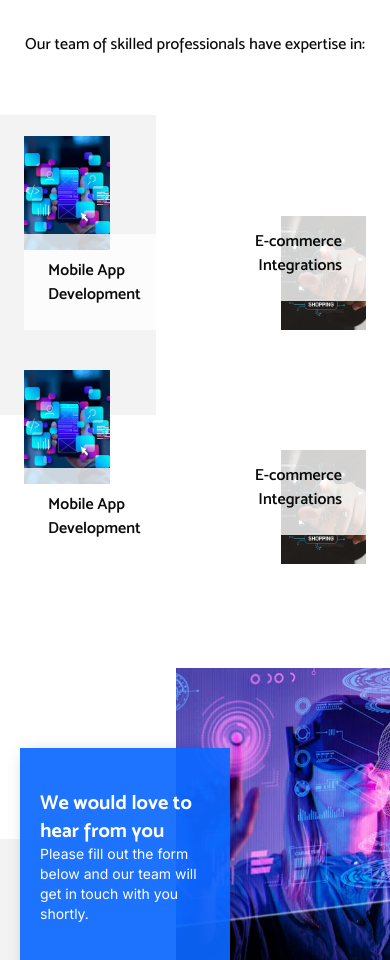
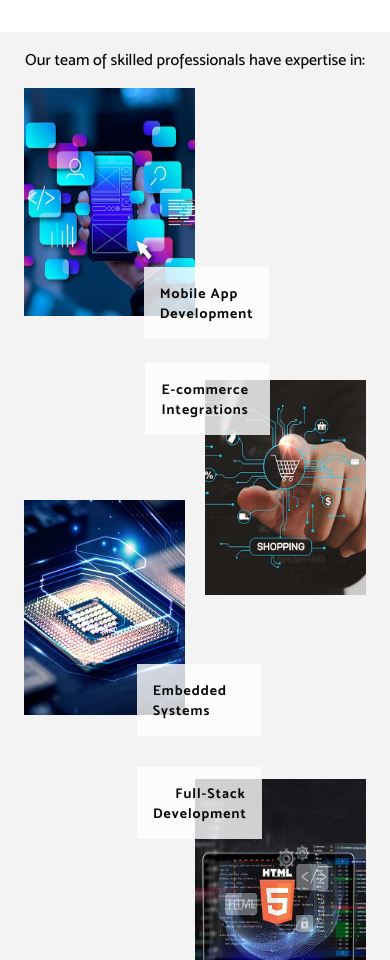
Before and after one commit to ThirstyNeuronsTeam/iceapple-website, a Next.js app: page /services/app-development in a window 390 px wide. Shown: the part 1040-2000 px from the top of the page. Built offline with nearby package versions, Linux system fonts and the light colour scheme.

Commit message:
app development page ui changes

```diff
--- a/data/services-page/app-development-page.json
+++ b/data/services-page/app-development-page.json
@@ -24,37 +24,38 @@
             "services": [
                 {
                     "id": 1,
-                    "titleBlue": "DevOps:",
                     "title": "Mobile App Development",
-                    "imgSrc": "/assets/general/home-page/data-science.webp",
+                    "imgSrc": "/assets/general/services/mobile-app.png",
+                    "sectionName": "one",
                     "alignRight": false,
-                    "alignLeft": false,
-                    "sectionName": "one",
-                    "shadow": true
+                    "mobileSectionName": "one"
                 },
                 {
                     "id": 2,
-                    "titleBlue": "Apps:",
-                    "title": "Unleash your industry with stable, robust, and powerful custom apps",
-                    "description": "Our Application Development Services are curated with world-class tech a and a strong business orientation..",
-                    "imgSrc": "/assets/general/home-page/application-services.webp",
+                    "title": "E-commerce Integrations",
+                    "imgSrc": "/assets/general/services/e-commerce.png",
+                    "sectionName": "two",
                     "alignRight": true,
-                    "alignLeft": false,
-                    "sectionName": "two",
-                    "shadow": true
+                    "mobileSectionName": "two"
                 },
                 {
                     "id": 3,
-                    "titleBlue": "Data Science:",
-                    "title": "Unveil the hidden insights in your data",
-                    "description": "Are you considering outsourcing a data science project or exploring staff augmentation services? Achieve transformative results with our exceptional solutions.",
-                    "imgSrc": "/assets/general/home-page/devops-services.webp",
+                    "title": "Embedded Systems",
+                    "imgSrc": "/assets/general/services/embedded-systems.png",
+                    "sectionName": "one",
                     "alignRight": false,
-                    "alignLeft": true,
-                    "sectionName": "three",
-                    "shadow": true
+                    "mobileSectionName": "three"
+                },
+                {
+                    "id": 4,
+                    "title": "Full-Stack Development",
+                    "imgSrc": "/assets/general/services/full-stack-development.png",
+                    "sectionName": "two",
+                    "alignRight": true,
+                    "mobileSectionName": "four"
                 }
-            ]
+            ],
+            "bottomContent": "We are your trusted partner for quality assurance and innovative success in competitive markets."
         },
         "enquiryFormSection": {
             "contents": [],
--- a/src/app/services/app-development/page.tsx
+++ b/src/app/services/app-development/page.tsx
@@ -15,7 +15,7 @@ const AboutUs: React.FC = () => {
       <AppServicesSection
         contentClassName="w-full sm:w-3/4 ms-auto"
         {...content.appServices.ourServicesSection}
-        // servicesData={content.appServices.ourServicesSection}
+        servicesData={content.appServices.ourServicesSection}
       />
       <OurEnquiryFormSection {...content.appServices.enquiryFormSection} />
     </section>
--- a/src/components/app-development/app-brief-section/index.tsx
+++ b/src/components/app-development/app-brief-section/index.tsx
@@ -1,26 +1,70 @@
+"use client";
 import React from "react";
 import HeadingSectionDetail from "@/components/common/heading";
 import Image from "next/image";
+import clsx from "clsx";
+import { useDeviceType } from "../../../../hooks/useDeviceType";
 
 type AppServicesProps = {
   subHeading: string;
   heading: string;
   contents: string[];
   contentClassName: string;
-  //   servicesData: {
-  //     services: {
-  //       id: number;
-  //       titleBlue: string;
-  //       title: string;
-  //       description: string;
-  //       imgSrc: string;
-  //       alignRight?: boolean; // alternate layout
-  //       reverse?: boolean;
-  //       alignLeft: boolean;
-  //       sectionName: string;
-  //       shadow: boolean;
-  //     }[];
-  //   };
+  servicesData: {
+    services: {
+      id: number;
+      title: string;
+      imgSrc: string;
+      sectionName: string;
+      alignRight: boolean;
+      mobileSectionName: string;
+    }[];
+  };
+  bottomContent: string;
+};
+
+const ServiceItem: React.FC<{
+  item: AppServicesProps["servicesData"]["services"][0];
+}> = ({ item }) => {
+  return (
+    <div
+      className={clsx(
+        item.mobileSectionName === "two" ? "order-2" : "",
+        item.mobileSectionName === "three" ? "order-1 mt-30" : "",
+        item.mobileSectionName === "four" ? "ms-auto" : "",
+        "relative w-1/2"
+      )}
+    >
+      <div
+        className={clsx(
+          item.alignRight ? "ms-auto" : "",
+          "relative w-full sm:w-2/4 aspect-[3/4]"
+        )}
+      >
+        <Image fill alt="" sizes="100vw" src={item.imgSrc} />
+      </div>
+
+      {/* Content Section overlapping */}
+      <div
+        className={clsx(
+          item.mobileSectionName === "one" ? "left-[70%] -bottom-[10%]" : "",
+          item.mobileSectionName === "two" ? "-left-[37%] -top-[5%]" : "",
+          item.mobileSectionName === "three" ? "left-[70%] -bottom-[10%]" : "",
+          item.mobileSectionName === "four" ? "-left-[34%] -top-[5%]" : "",
+          "absolute min-w-[125px] max-w-[125px] sm:max-w-xl bg-[rgba(255,255,255,80%)] z-10 p-4 sm:p-15"
+        )}
+      >
+        <h3
+          className={clsx(
+            item.mobileSectionName === "four" ? "text-right" : "",
+            "text-sm md:text-4xl font-bold sm:font-semibold tracking-[1px] sm:tracking-[3px] max-w-xs"
+          )}
+        >
+          {item.title}
+        </h3>
+      </div>
+    </div>
+  );
 };
 
 const AppServicesSection: React.FC<AppServicesProps> = ({
@@ -28,13 +72,17 @@ const AppServicesSection: React.FC<AppServicesProps> = ({
   heading,
   contents,
   contentClassName,
+  servicesData,
+  bottomContent,
 }) => {
+  const deviceType = useDeviceType();
+
   return (
-    <article className="relative mb-10 sm:mb-60 sm:before:content-[''] before:absolute before:bottom-[25%] sm:before:bottom-[3%] before:h-[300px] sm:before:h-[800px] before:left-0 sm:before:left-[inherit] sm:before:right-0 before:bg-[#F3F3F3] before:w-[40vw] sm:before:w-[49vw] z-0">
+    <article className="relative mb-10 sm:mb-60">
       <div className="w-full mx-auto px-5 2xl:px-0 container">
-        <div className="relative pt-0 sm:pt-20 pb-5 sm:pb-15 text-center sm:text-right">
+        <div className="relative pt-0 sm:pt-20 pb-5 sm:pb-15 text-left sm:text-right">
           <HeadingSectionDetail
-            align="smRightXsCenter"
+            align="smLeftXsCenter"
             headingWidth="xl"
             contentClassName={contentClassName}
             subHeading={subHeading}
@@ -43,94 +91,73 @@ const AppServicesSection: React.FC<AppServicesProps> = ({
           />
         </div>
       </div>
-      <div className="sm:bg-[#F3F3F3]">
-        <div className="mx-auto px-6 pb-16 sm:py-16 container">
-          <p className="sm:text-3xl font-medium text-center mb-20">
+      <div className="bg-[#F3F3F3]">
+        <div className="mx-auto px-6 py-4 pb-16 sm:py-16 container">
+          <p className="sm:text-3xl font-medium text-center mb-4 sm:mb-20">
             Our team of skilled professionals have expertise in:
           </p>
-          <div className="sm:space-y-40">
+          <div className="space-y-16 sm:space-y-40">
+            {deviceType === "mobile" && (
+              <>
+                {servicesData.services[0] && (
+                  <ServiceItem item={servicesData.services[0]} />
+                )}
+
+                {(servicesData.services[1] || servicesData.services[2]) && (
+                  <div className="flex justify-between gap-x-5 gap-y-10">
+                    {servicesData.services.slice(1, 3).map((item) => (
+                      <ServiceItem key={item.id} item={item} />
+                    ))}
+                  </div>
+                )}
+
+                {servicesData.services[3] && (
+                  <ServiceItem item={servicesData.services[3]} />
+                )}
+              </>
+            )}
+            {deviceType === "desktop" ? (
               <div className="flex justify-between flex-wrap gap-y-10">
-              <div className="relative w-1/2">
-                <div className="relative w-2/4 aspect-[3/4]">
-                  <Image
-                    fill
-                    alt=""
-                    sizes="100vw"
-                    src="/assets/general/services/mobile-app.png"
-                  />
+                {servicesData.services.map((item) => {
+                  return (
+                    <div
+                      key={item.id}
+                      className={clsx(
+                        item.sectionName === "two" ? "mt-30" : "",
+                        "relative w-1/2"
+                      )}
+                    >
+                      <div
+                        className={clsx(
+                          item.alignRight === true ? "ms-auto" : "",
+                          "relative w-full sm:w-2/4 aspect-[3/4]"
+                        )}
+                      >
+                        <Image fill alt="" sizes="100vw" src={item.imgSrc} />
                       </div>
                       {/* Content Section overlapping */}
                       <div
-                  className={`absolute right-0 bottom-0 max-w-[300px] sm:max-w-xl bg-[rgba(255,255,255,80%)] z-10 p-6 sm:p-15`}
+                        className={clsx(
+                          item.alignRight === true
+                            ? "left-0 -top-[10%]"
+                            : "right-0 bottom-[10%]",
+                          "absolute max-w-[200px] sm:max-w-xl bg-[rgba(255,255,255,80%)] z-10 p-5 sm:p-15"
+                        )}
                       >
                         <h3
-                    className={`text-base md:text-4xl font-semibold sm:tracking-[3px]`}
+                          className={`text-sm md:text-4xl font-semibold sm:tracking-[3px] max-w-xs`}
                         >
-                    Mobile App Development
+                          {item.title}
                         </h3>
                       </div>
                     </div>
-              <div className="relative w-1/2 mt-20">
-                <div className="relative w-2/4 aspect-[3/4] ms-auto">
-                  <Image
-                    fill
-                    alt=""
-                    sizes="100vw"
-                    src="/assets/general/services/e-commerce.png"
-                  />
+                  );
+                })}
               </div>
-                {/* Content Section overlapping */}
-                <div
-                  className={`absolute left-0 -top-[10%] max-w-[200px] sm:max-w-lg bg-[rgba(255,255,255,80%)] z-10 p-6 sm:p-15`}
-                >
-                  <h3
-                    className={`text-base text-right md:text-4xl font-semibold sm:tracking-[3px]`}
-                  >
-                    E-commerce Integrations
-                  </h3>
-                </div>
-              </div>
-              <div className="relative w-1/2">
-                <div className="relative w-2/4 aspect-[3/4]">
-                  <Image
-                    fill
-                    alt=""
-                    sizes="100vw"
-                    src="/assets/general/services/mobile-app.png"
-                  />
-                </div>
-                {/* Content Section overlapping */}
-                <div
-                  className={`absolute right-0 bottom-0 max-w-[300px] sm:max-w-xl bg-[rgba(255,255,255,80%)] z-10 p-6 sm:p-15`}
-                >
-                  <h3
-                    className={`text-base md:text-4xl font-semibold sm:tracking-[3px]`}
-                  >
-                    Mobile App Development
-                  </h3>
-                </div>
-              </div>
-              <div className="relative w-1/2 mt-20">
-                <div className="relative w-2/4 aspect-[3/4] ms-auto">
-                  <Image
-                    fill
-                    alt=""
-                    sizes="100vw"
-                    src="/assets/general/services/e-commerce.png"
-                  />
-                </div>
-                {/* Content Section overlapping */}
-                <div
-                  className={`absolute left-0 -top-[10%] max-w-[200px] sm:max-w-lg bg-[rgba(255,255,255,80%)] z-10 p-6 sm:p-15`}
-                >
-                  <h3
-                    className={`text-base text-right md:text-4xl font-semibold sm:tracking-[3px]`}
-                  >
-                    E-commerce Integrations
-                  </h3>
-                </div>
-              </div>
-            </div>
+            ) : (
+              ""
+            )}
+            <p className="text-sm sm:text-lg text-center">{bottomContent}</p>
           </div>
         </div>
       </div>
--- a/src/components/common/heading/index.tsx
+++ b/src/components/common/heading/index.tsx
@@ -12,7 +12,8 @@ type HeadingProps = {
     | "smRight"
     | "smRightXsLeft"
     | "smLeftXsRight"
-    | "smRightXsCenter";
+    | "smRightXsCenter"
+    | "smLeftXsCenter";
   headingWidth?: "w-full" | "xl";
 };
 const HeadingSectionDetail: React.FC<HeadingProps> = ({
@@ -31,6 +32,7 @@ const HeadingSectionDetail: React.FC<HeadingProps> = ({
     smRightXsLeft: "sm:justify-end justify-start",
     smLeftXsRight: "sm:justify-start justify-end",
     smRightXsCenter: "sm:justify-end justify-center",
+    smLeftXsCenter: "sm:justify-end justify-start",
   }[align];
 
   const headingWidthClass = {
--- a/src/components/common/our-enquiry-form/index.tsx
+++ b/src/components/common/our-enquiry-form/index.tsx
@@ -60,7 +60,7 @@ const OurEnquiryFormSection: React.FC<EnquiryProps> = ({
   return (
     <article className="relative py-20 after:content-[''] after:absolute after:top-[10%] sm:after:top-0 after:bottom-0 after:right-0 after:bg-[#F3F3F3] after:w-full sm:after:w-[75vw] z-0 after:-z-10">
       <div className="absolute top-0 sm:top-[30%] sm:left-0 right-0 w-[55vw] sm:w-[25vw] h-[300px] sm:h-[600px]">
-        <Image fill src={image} alt="" objectFit="cover" />
+        <Image fill src={image} alt="" className="object-cover" />
       </div>
       <div className="w-full mx-auto px-5 2xl:px-0 container">
         <div className="grid grid-cols-1 gap-6 sm:gap-0 sm:grid-cols-[40%_60%]">
```
Also changed, not shown: src/components/about-us/our-team/index.tsx (+42 -7 lines), src/components/common/hero-section/index.tsx (+1 -7 lines), public/assets/general/services/embedded-systems.png (added), public/assets/general/services/full-stack-development.png (added). Lines whose indentation alone changed are shown as unchanged.
